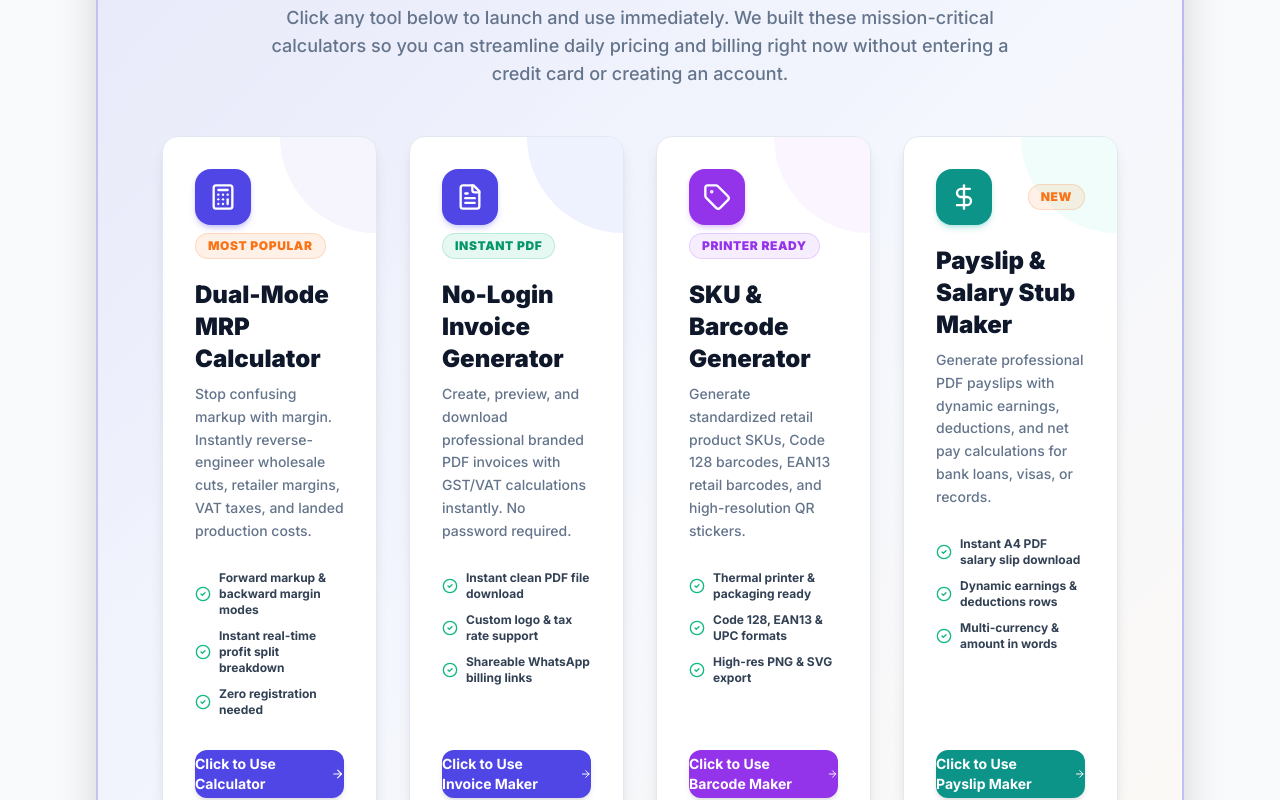
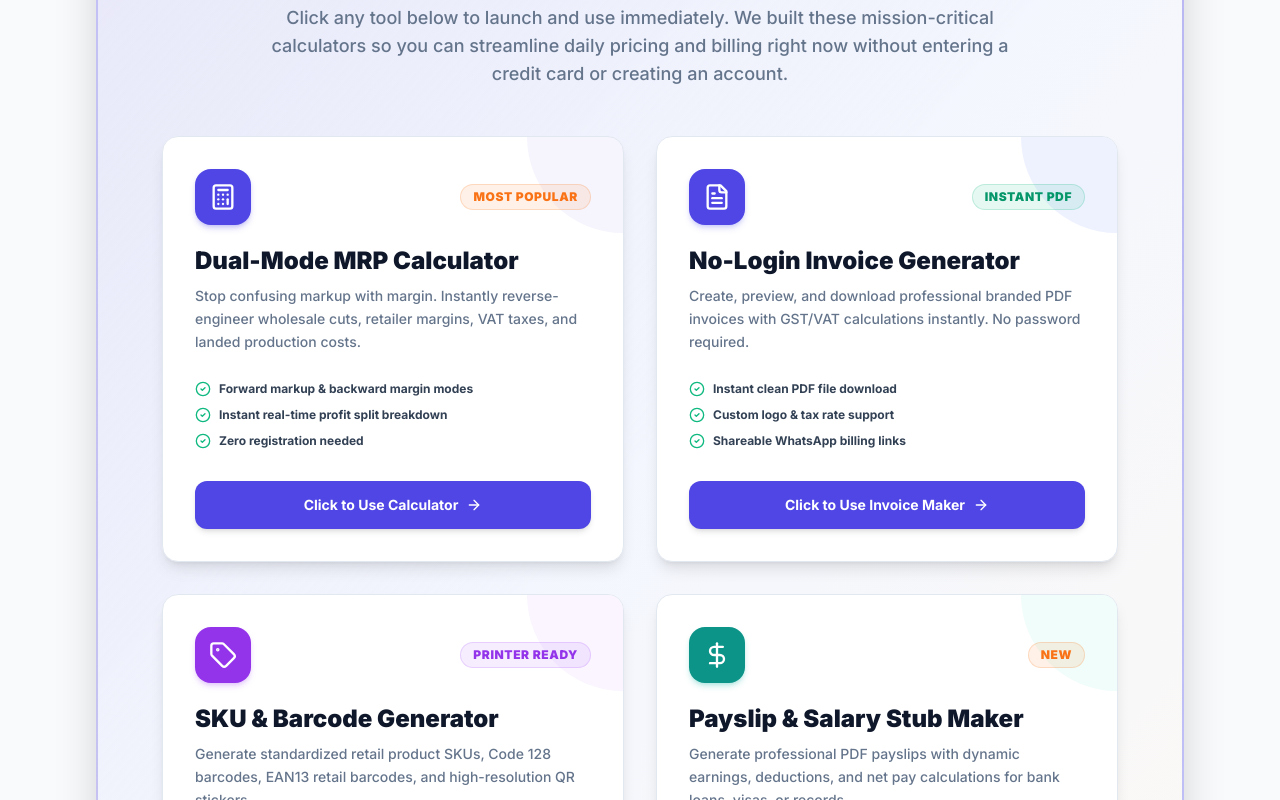
Before and after one commit to DaniruDesilva/zynveo-marketing-site, a Next.js app in the folder apps/marketing-site/: page / in a window 1280 px wide. Shown: the part 1220-2020 px from the top of the page. Built offline with nearby package versions, Linux system fonts and the light colour scheme; no server answers.

Commit message:
Fix UI/UX issue on Free Tool section

```diff
--- a/apps/marketing-site/src/app/page.tsx
+++ b/apps/marketing-site/src/app/page.tsx
@@ -167,7 +167,7 @@
           </div>
 
           {/* 3-Column Free Tool Grid */}
-          <div className="grid grid-cols-1 md:grid-cols-2 xl:grid-cols-4 gap-6 sm:gap-8">
+          <div className="grid grid-cols-1 lg:grid-cols-2 gap-6 sm:gap-8">
             {/* Tool Card 1: MRP Calculator */}
             <div className="rounded-2xl bg-white p-5 sm:p-8 border border-neutral-border shadow-lg hover:shadow-2xl hover:border-primary transition-all duration-300 flex flex-col justify-between group relative overflow-hidden">
               <div className="absolute top-0 right-0 w-24 h-24 bg-primary/5 rounded-bl-full pointer-events-none group-hover:scale-110 transition-transform" />
```
